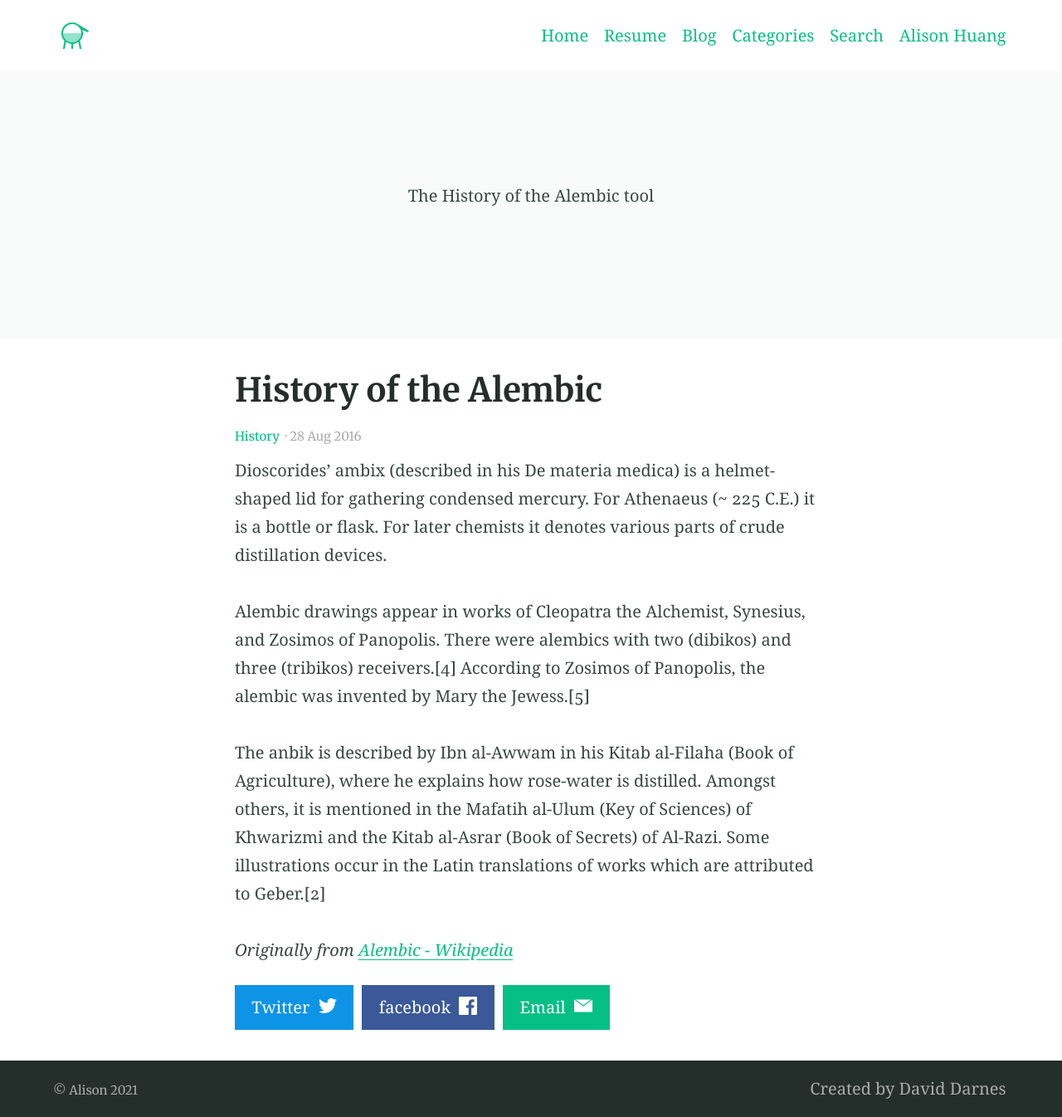
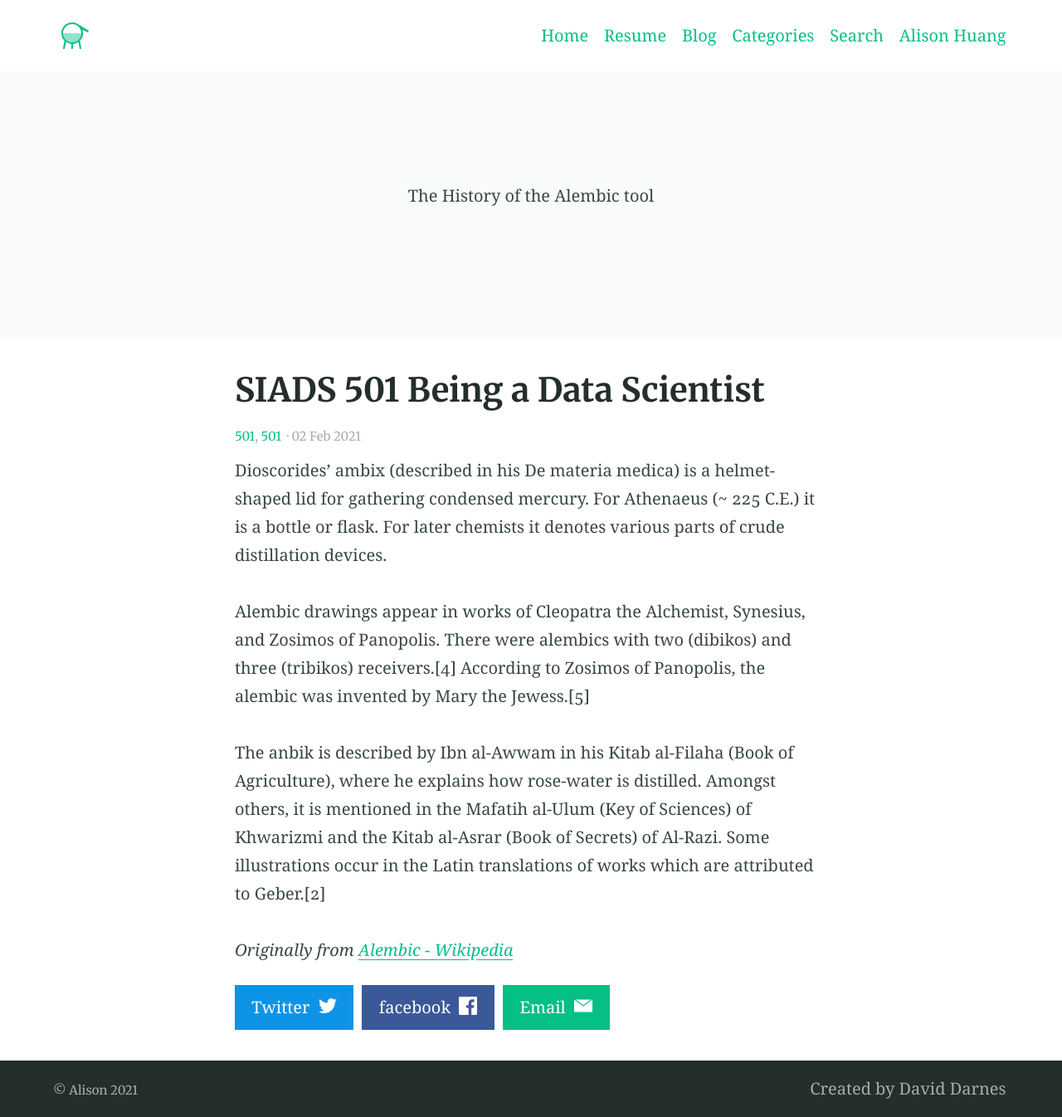
Before and after one commit to alisongh/alisongh.github.io, a Jekyll site: the page built from _posts/2016-08-28-example-post-two.md, in a window 1280 px wide. Shown: the whole page at 83% size. Built offline with Jekyll 4.4.1, drawn with Linux system fonts in a browser that asks for light colours.

Commit message:
Update 2016-08-28-example-post-two.md

```diff
--- a/_posts/2016-08-28-example-post-two.md
+++ b/_posts/2016-08-28-example-post-two.md
@@ -1,7 +1,8 @@
 ---
-title: History of the Alembic
+title: SIADS 501 Being a Data Scientist
+date: 2021-02-02
 categories:
-- History
+- 501
 feature_text: |
   The History of the Alembic tool
 ---
```
